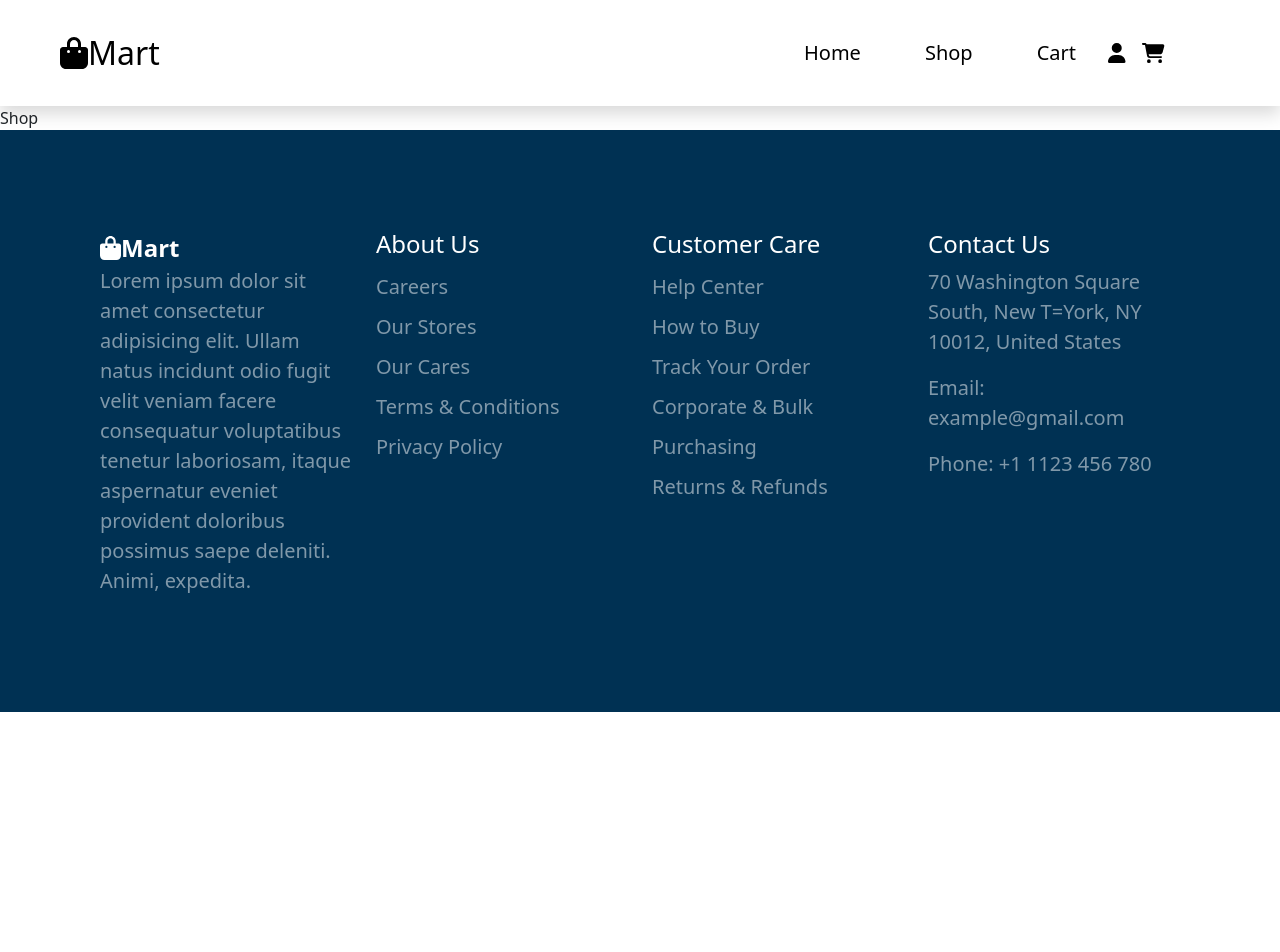
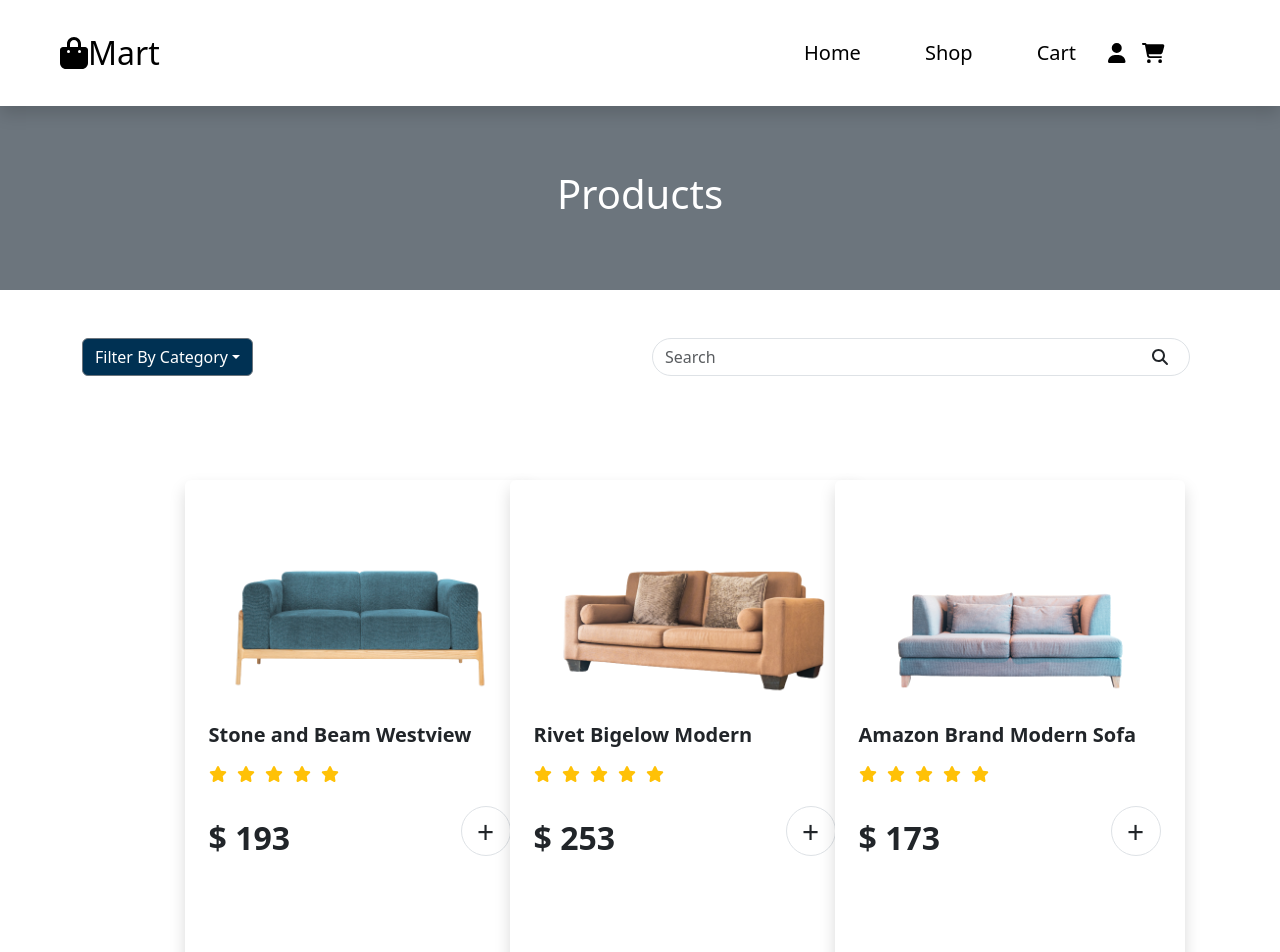
Before and after one commit to Rupeshchand/Mart-Ecommerce, a React (Create React App) app: page /shop in a window 1280 px wide. Shown: the top 952 px of the page. Before the commit the page ends 800 px from the top, so only its background shows below. Built offline with nearby package versions, Linux system fonts and the light colour scheme.

Commit message:
shop page and added required functionalities

```diff
--- a/src/Home.css
+++ b/src/Home.css
@@ -49,7 +49,7 @@
     background-color: #003153;
     color: white;
 }
-.rounded-pill{
+.discount{
     background-color: #003153;
     color: white;
     width: 20%;
--- a/src/Pages/Home.jsx
+++ b/src/Pages/Home.jsx
@@ -97,10 +97,10 @@ export const DiscountedProdcts = () => {
                 <div className="row d-flex justify-content-center mt-5 mb-5 gap-0" >
                     {
                         discoutProducts && discoutProducts.length > 0 && discoutProducts.map((product) => (
-                            <div className="col-md-3 m-2">
+                            <div className="col-md-3 m-2" key={product.id}>
                                 <div className="card p-4 border border-0 bg-white shadow product-cards">
                                     <div className='d-flex justify-content-between'>
-                                        <p className='border border-0 rounded-pill p-1'>{product.discount}% Off</p>
+                                        <p className='border border-0 rounded-pill p-1 discount'>{product.discount}% Off</p>
                                         <AiOutlineHeart size={20} />
                                     </div>
                                     <div className="mx-auto">
--- a/src/Pages/Shop.jsx
+++ b/src/Pages/Shop.jsx
@@ -1,8 +1,117 @@
-import React from 'react'
-
+import { faSearch } from '@fortawesome/free-solid-svg-icons'
+import { FontAwesomeIcon } from '@fortawesome/react-fontawesome'
+import React, { useEffect, useState } from 'react'
+import { Link } from 'react-router-dom'
+import '../Shop.css'
+import { products } from '../Products'
+import { AiOutlineHeart } from 'react-icons/ai';
+import { faStar } from '@fortawesome/free-solid-svg-icons';
 const Shop = () => {
+  const [dropdownName, updateDropDown] = useState('Filter By Category')
+  const [filteredData, updateFilteredData] = useState(products)
+  const [searchText, updateSearchText] = useState('')
+  const [message, updateMessage] = useState('')
+  const filterProducts = (category, searchText='') => {
+    updateDropDown(category)
+    if(!category && !searchText){
+      updateFilteredData(products)
+      return
+    }
+    let res = products.filter((product) => {
+      const productMatch = product.category.toLowerCase() === category.toLowerCase()
+      const searchMatch = searchText ? product.category.toLowerCase().includes(searchText.toLowerCase()):false
+      return productMatch || searchMatch
+    })
+    updateFilteredData(res)
+    return res
+  }
+  useEffect(() => {
+    if (filteredData.length === 0) {
+      updateMessage("Products not found")
+    }
+    else {
+      updateMessage("")
+    }
+  }, [filteredData])
   return (
-    <div>Shop</div>
+    <>
+      <div className="container-fluid bg-secondary w-100 p-5">
+        <h1 className='text-white text-center p-3'>Products</h1>
+      </div>
+      <div className="container mt-5 mb-5">
+        <div className="row">
+          <div className="col">
+            <div className="dropdown position-relative">
+              <Link className="btn btn-secondary filterCat dropdown-toggle" to="#" role="button" data-bs-toggle="dropdown" aria-expanded="false">
+                {dropdownName}
+              </Link>
+              {/* <div className='vertical-line text-white'></div> */}
+              <ul className="dropdown-menu">
+                <li><Link className="dropdown-item" to="#" onClick={() => {
+                  filterProducts('Sofa', searchText)
+                }}>Sofa</Link></li>
+                <li><Link className="dropdown-item" to="#" onClick={() => {
+                  filterProducts("Chair", searchText)
+                }}>Chair</Link></li>
+                <li><Link className="dropdown-item" to="#" onClick={() => {
+                  filterProducts('Watch', searchText)
+                }}>Watch</Link></li>
+                <li><Link className="dropdown-item" to="#" onClick={() => {
+                  filterProducts('Mobile', searchText)
+                }}>Mobile</Link></li>
+                <li><Link className="dropdown-item" to="#" onClick={() => {
+                  filterProducts("Wireless", searchText)
+                }}>Wireless</Link></li>
+              </ul>
+            </div>
+          </div>
+          <div className="col">
+            <form className="d-flex" role="search position-relative">
+              <input className="form-control me-2 rounded-pill" type="search" value={searchText} onChange={(e) => {
+                updateSearchText(e.target.value)
+                filterProducts(dropdownName, e.target.value)
+              }} placeholder="Search" aria-label="Search" />
+              <button className="btn searchBtn" type="submit"><FontAwesomeIcon icon={faSearch} /></button>
+            </form>
+          </div>
+        </div>
+      </div>
+      <div className='noProdMsg d-flex justify-content-around'>
+        {message && <h2 className='noProductFound'>{message}</h2>}
+      </div>
+      <div className="container">
+        <div className="row d-flex justify-content-center mt-5 mb-5 gap-4" >
+          {
+            filteredData && filteredData.length > 0 && filteredData.map((product) => (
+              <div className="col-md-3 m-2" key={product.id}>
+                <div className="card p-4 border border-0 bg-white shadow product-cards">
+                  <div>
+                    <AiOutlineHeart className="whishlist" size={20} />
+                  </div>
+                  <div className="mx-auto">
+                    <img className='img-fluid product-img' src={product.imgUrl} alt={product.productName} />
+                  </div>
+                  <div>
+                    <p className="fs-5 fw-bold mt-3">{product.productName}</p>
+                    <div className='text-warning ratings'>
+                      <FontAwesomeIcon className='g-col-6' icon={faStar} />
+                      <FontAwesomeIcon icon={faStar} />
+                      <FontAwesomeIcon icon={faStar} />
+                      <FontAwesomeIcon icon={faStar} />
+                      <FontAwesomeIcon icon={faStar} />
+                    </div>
+                    <div className='d-flex justify-content-between mt-4 lh-lg'>
+                      <p className='fs-2  fw-semibold'>$ {product.price}</p>
+                      <button className='btn border rounded-circle'>+</button>
+                    </div>
+                  </div>
+                </div>
+              </div>
+            ))
+          }
+        </div>
+      </div>
+    </>
   )
 }
 
--- /dev/null
+++ b/src/Shop.css
@@ -0,0 +1,31 @@
+.searchBtn{
+    position: absolute !important;
+    left:89%
+}
+.filterCat, .filterCat:hover,.dropdown-item:hover{
+    background-color: #003153;
+    color: white;
+}
+.vertical-line{
+    position: absolute;
+    top: 7px;
+    left: 140px;
+    border-left: 1px solid;
+    height:25px;
+    margin: 0 auto;
+}
+.noProductFound{
+   font-size: 50px;
+}
+.product-cards{
+    position: relative;
+}
+.whishlist{
+    position: absolute;
+    opacity: 0;
+    left: 90%;
+    float: right;
+}
+.product-cards:hover .whishlist{
+    opacity: 1;
+}
```
